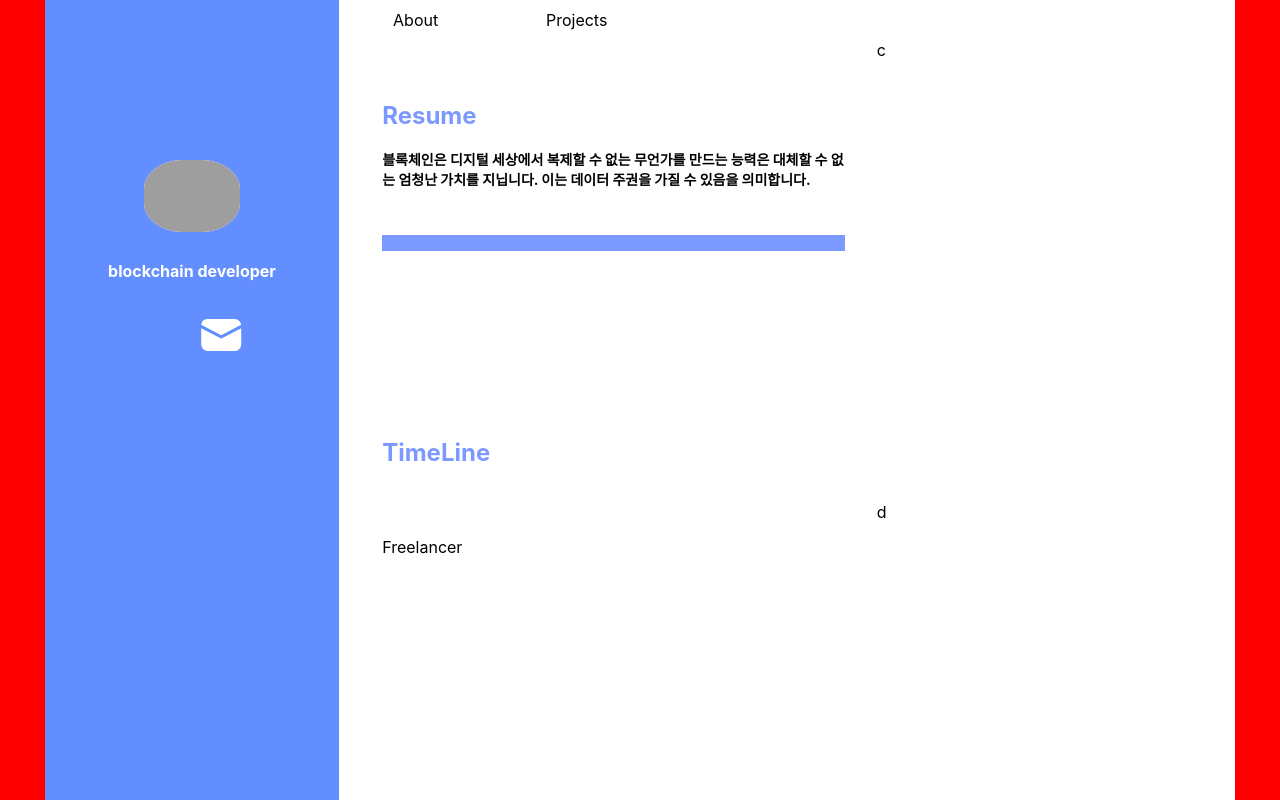
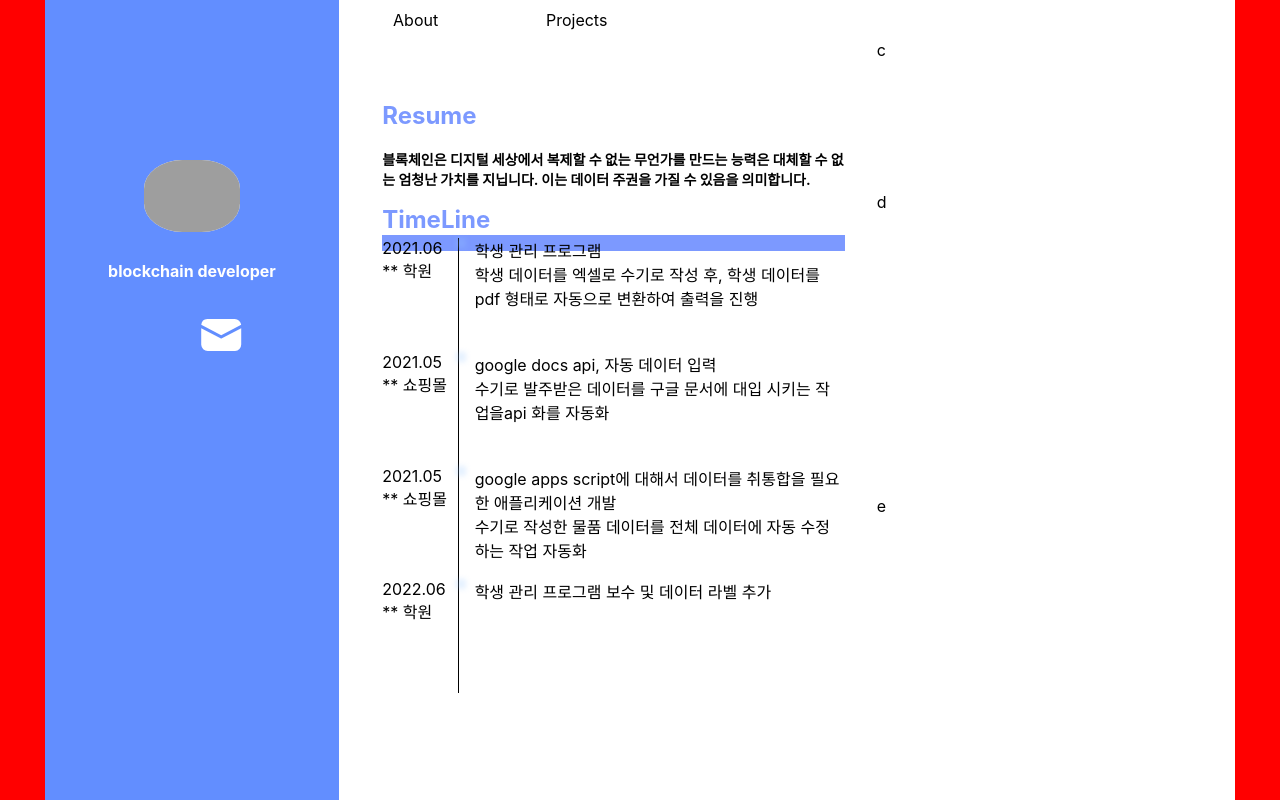
Before and after one commit to cothi/resume, a React (Create React App) app: page / in a window 1280 px wide. Built offline with nearby package versions, Linux system fonts and the light colour scheme; grey boxes are pictures that could not be loaded; some icons are missing.

Commit message:
add freelancer

```diff
--- a/src/components/About.js
+++ b/src/components/About.js
@@ -1,4 +1,5 @@
 import styles from './Main.module.css'
+import Timeline from "./Timeline"
 
 export default function About() {
   return (
@@ -19,21 +20,7 @@ export default function About() {
             TimeLine
           </div>
           <div className={styles.mainTimeBody}>
-            <div className={styles.test}>
-              Freelancer
-            </div>
-            <div >
-              Award
-            </div>
-            <div >
-              Certificate
-            </div>
-            <div >
-              Education
-            </div>
-            <div >
-              Interesting
-            </div>
+            <Timeline />
           </div>
         </div>
 
--- a/src/components/Timeline.js
+++ b/src/components/Timeline.js
@@ -1,12 +1,58 @@
+import styles from "./Timeline.module.css"
+
 export default function Timeline() {
-  const career = {
-  }
-
-  nameList = career.map(v => (<div> </div>))
+  const freelancer = [
+    {
+      date: "2021.06",
+      order: "** 학원",
+      subject: "학생 관리 프로그램",
+      detail: "학생 데이터를 엑셀로 수기로 작성 후,  학생 데이터를 pdf 형태로 자동으로 변환하여 출력을 진행"
+    },
+    {
+      date: "2021.05",
+      order: "** 쇼핑몰",
+      subject: "google docs api, 자동 데이터 입력",
+      detail: "수기로 발주받은 데이터를 구글 문서에 대입 시키는 작업을api 화를 자동화",
+    },
+    {
+      date: "2021.05",
+      order: "** 쇼핑몰",
+      subject: "google apps script에 대해서 데이터를 취통합을 필요한 애플리케이션 개발",
+      detail: "수기로 작성한 물품 데이터를 전체 데이터에 자동 수정하는 작업 자동화"
+    },
+    {
+      date: "2022.06",
+      order: "** 학원",
+      subject: "학생 관리 프로그램 보수 및 데이터 라벨 추가",
+    }
+  ]
 
   return (
     <div>
-
+      {
+        freelancer.map(v => (
+          <div className={styles.ContentDivider}>
+            <div className={styles.ContentLeft}>
+              <div>
+                {v.date}
+              </div>
+              <div>
+                {v.order}
+              </div>
+            </div>
+            <div className={styles.Divider}>
+            </div>
+            <div>
+              <div>
+                {v.subject}
+              </div>
+              <div>
+                {v.detail}
+              </div>
+            </div>
+          </div>
+        ))
+      }
     </div>
   )
 }
--- /dev/null
+++ b/src/components/Timeline.module.css
@@ -0,0 +1,22 @@
+.ContentDivider {
+  display: grid;
+  height: 40%;
+  grid-template-columns: 15% 5% 80%;
+}
+
+.Divider {
+  width: 0;
+  border-right: 1px solid black;
+  padding: 0 10% 0 20%;
+}
+
+.Divider::after {
+  border-radius: 20px;
+
+  content: ' ';
+  background-color: #000;
+  box-shadow: 5px  5px 5px 5px rgba(150, 198, 255, 0.25);
+}
+
+.ContentLeft {
+}
```
